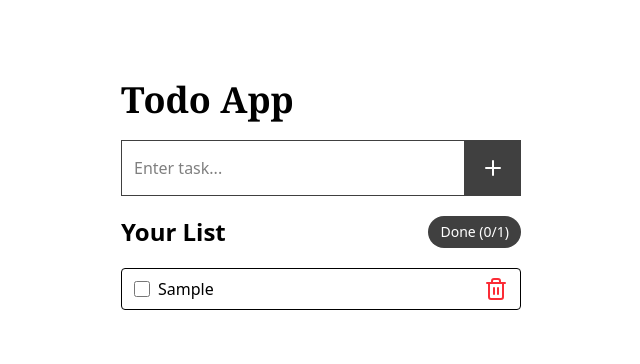
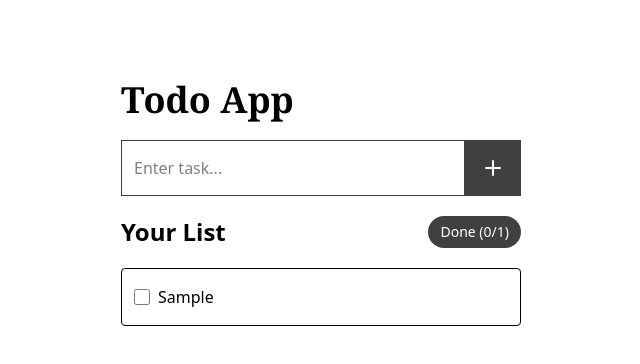
Before and after one commit to sithuaunglife/todo-list, a Next.js app: page / in a window 1280 px wide. Both pictures are taken after typing "Sample" into the empty fields and a click on the button 812 px from the left and 168 px from the top of the page. Shown: the top 364 px of the page, without its empty margins (319-959 px from the left). Built offline with nearby package versions, Linux system fonts and the light colour scheme.

Commit message:
feat: add edit button,animations,adjust box width

```diff
--- a/src/features/components/TodoItem.jsx
+++ b/src/features/components/TodoItem.jsx
@@ -1,6 +1,6 @@
 // Container Component
-"use client"
-import { Trash2 } from "lucide-react";
+"use client";
+import { PencilIcon, Trash2 } from "lucide-react";
 import { useState } from "react";
 
 // child
@@ -22,10 +22,15 @@ const TodoItem = ({ todo, toggleTodo, editTodo, deleteTodo }) => {
 
   // Presentational Component
   return (
+    // in classname give group at outer shell to control group at animation group
     <div
-      className={`flex items-center justify-between border px-3 py-2 rounded
+      className={`group flex items-center justify-between border px-3 py-4 rounded
         animate__animated
-        ${isExiting ? "animate__bounceOutLeft animate__slow" : "animate__bounceInLeft animate__slow"}`}
+        ${
+          isExiting
+            ? "animate__bounceOutRight animate__slow"
+            : "animate__bounceInLeft animate__slow"
+        }`}
     >
       <div className="flex items-center gap-2">
         <input
@@ -54,6 +59,15 @@ const TodoItem = ({ todo, toggleTodo, editTodo, deleteTodo }) => {
         )}
       </div>
 
+      {/* in classname use control to control group animation */}
+      {/* in classname use group-something to control animation in group  */}
+      <div className="control opacity-0 duration-300 translate-x-5 group-hover:pointer-events-auto group-hover:opacity-100 group-hover:translate-x-0 flex gap-1 pointer-events-none">
+        <button
+          onClick={() => setIsEditing(true)}
+          className="text-red-500 hover:text-red-700 duration-300 active:scale-75 cursor-pointer"
+        >
+          <PencilIcon />
+        </button>
         <button
           onClick={handleDelete}
           className="text-red-500 hover:text-red-700 duration-300 active:scale-75 cursor-pointer"
@@ -61,6 +75,7 @@ const TodoItem = ({ todo, toggleTodo, editTodo, deleteTodo }) => {
           <Trash2 />
         </button>
       </div>
+    </div>
   );
 };
 
```
Lines whose indentation alone changed are shown as unchanged.
